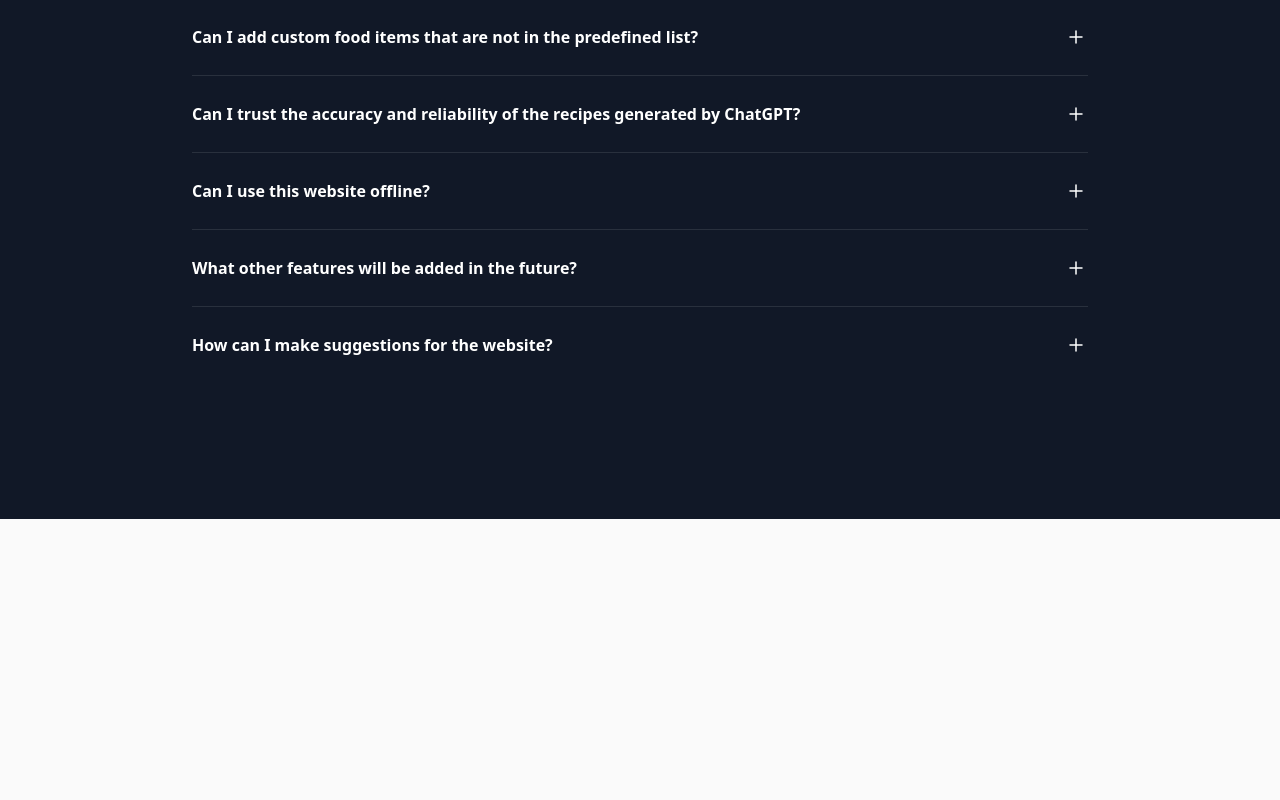
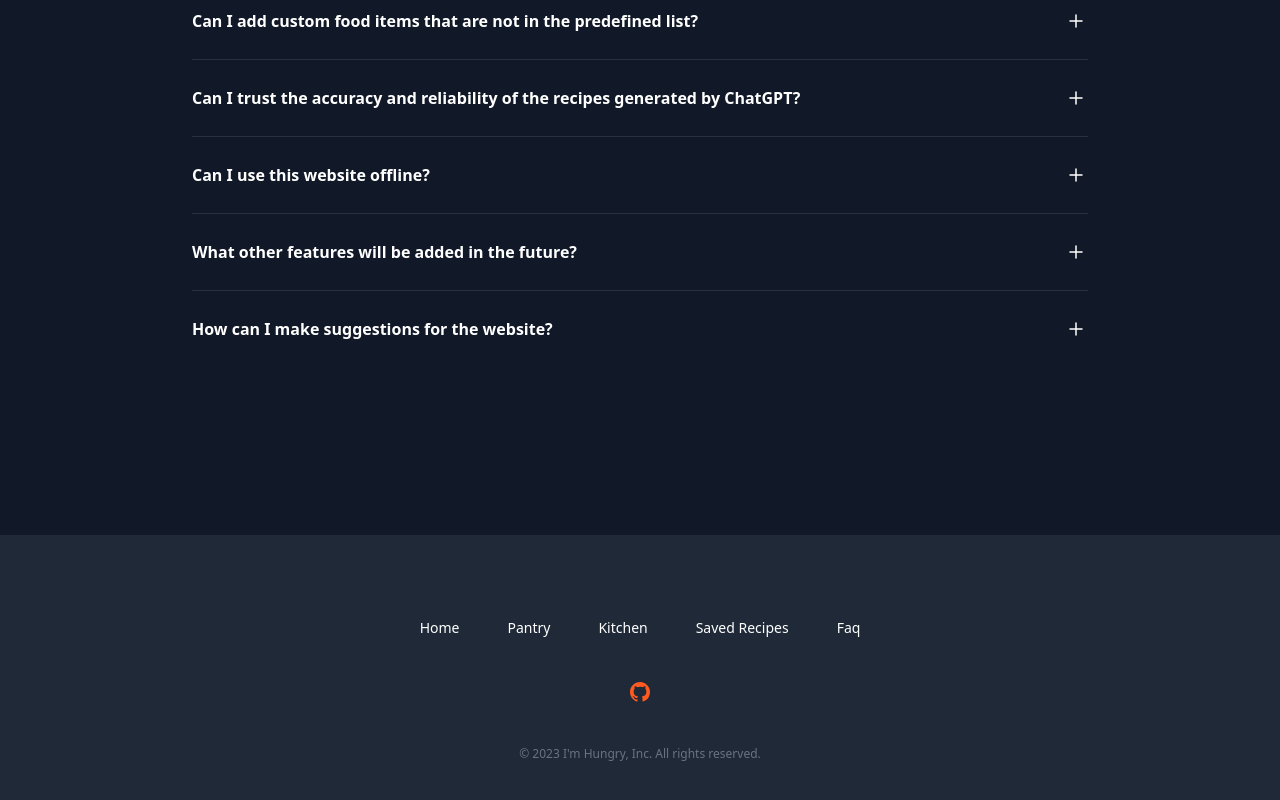
Before and after one commit to monysary/i-m-hungry-recipe-app, a Next.js app: page /faq in a window 1280 px wide. Shown: the part 614-1414 px from the top of the page. Before the commit the page ends 1133 px from the top, so only its background shows below. Built offline with nearby package versions, Linux system fonts and the light colour scheme.

Commit message:
added footer component && update styling

```diff
--- /dev/null
+++ b/src/components/footer.jsx
@@ -0,0 +1,54 @@
+
+  export default function Footer() {
+    return (
+      <footer className="bg-gray-800 w-full">
+        <div className="mx-auto max-w-7xl overflow-hidden px-6 py-20 lg:px-8">
+          <nav className="-mb-6 columns-2 sm:flex sm:justify-center sm:space-x-12" aria-label="Footer">
+            {navigation.main.map((item) => (
+              <div key={item.name} className="pb-6">
+                <a href={item.href} className="text-sm leading-6 text-white hover:text-gray-400 transition ease-out">
+                  {item.name}
+                </a>
+              </div>
+            ))}
+          </nav>
+          <div className="mt-10 flex justify-center space-x-10">
+            {navigation.social.map((item) => (
+              <a key={item.name} href={item.href} className="text-orange-500 hover:text-orange-400 transition ease-out">
+                <span className="sr-only">{item.name}</span>
+                <item.icon className="h-6 w-6" aria-hidden="true" />
+              </a>
+            ))}
+          </div>
+          <p className="mt-10 text-center text-xs leading-5 text-gray-500">
+            &copy; 2023 I'm Hungry, Inc. All rights reserved.
+          </p>
+        </div>
+      </footer>
+    )
+  }
+
+  const navigation = {
+    main: [
+      { name: 'Home', href: '/' },
+      { name: 'Pantry', href: '/pantry' },
+      { name: 'Kitchen', href: '/kitchen' },
+      { name: 'Saved Recipes', href: '/savedRecipes' },
+      { name: 'Faq', href: '/faq' },
+    ],
+    social: [
+      {
+        name: 'GitHub',
+        href: 'https://github.com/monysary/i-m-hungry-recipe-app',
+        icon: (props) => (
+          <svg fill="currentColor" viewBox="0 0 24 24" {...props}>
+            <path
+              fillRule="evenodd"
+              d="M12 2C6.477 2 2 6.484 2 12.017c0 4.425 2.865 8.18 6.839 9.504.5.092.682-.217.682-.483 0-.237-.008-.868-.013-1.703-2.782.605-3.369-1.343-3.369-1.343-.454-1.158-1.11-1.466-1.11-1.466-.908-.62.069-.608.069-.608 1.003.07 1.531 1.032 1.531 1.032.892 1.53 2.341 1.088 2.91.832.092-.647.35-1.088.636-1.338-2.22-.253-4.555-1.113-4.555-4.951 0-1.093.39-1.988 1.029-2.688-.103-.253-.446-1.272.098-2.65 0 0 .84-.27 2.75 1.026A9.564 9.564 0 0112 6.844c.85.004 1.705.115 2.504.337 1.909-1.296 2.747-1.027 2.747-1.027.546 1.379.202 2.398.1 2.651.64.7 1.028 1.595 1.028 2.688 0 3.848-2.339 4.695-4.566 4.943.359.309.678.92.678 1.855 0 1.338-.012 2.419-.012 2.747 0 .268.18.58.688.482A10.019 10.019 0 0022 12.017C22 6.484 17.522 2 12 2z"
+              clipRule="evenodd"
+            />
+          </svg>
+        ),
+      },
+    ],
+  }
--- a/src/components/layout.jsx
+++ b/src/components/layout.jsx
@@ -1,3 +1,4 @@
+import Footer from "./footer";
 import Navbar from "./navbar";
 
 function Layout({ children }) {
@@ -5,6 +6,7 @@ function Layout({ children }) {
         <>
             <Navbar />
             <div>{children}</div>
+            <Footer />
         </>
     )
 }
--- a/src/components/navbar.jsx
+++ b/src/components/navbar.jsx
@@ -43,10 +43,10 @@ function Navbar() {
                         </button>
                     </div>
                     <div className="md:flex flex-1 items-center justify-center md:items-stretch md:justify-start hidden">
-                        <Link href='/' className="text-gray-300 hover:bg-gray-700 hover:text-white rounded-md px-3 py-2 text-md font-medium">Home</Link>
-                        <Link href='/pantry' className="text-gray-300 hover:bg-gray-700 hover:text-white rounded-md px-3 py-2 text-md font-medium">Pantry</Link>
-                        <Link href='/kitchen' className="text-gray-300 hover:bg-gray-700 hover:text-white rounded-md px-3 py-2 text-md font-medium">Kitchen</Link>
-                        <Link href='/savedRecipes' className="text-gray-300 hover:bg-gray-700 hover:text-white rounded-md px-3 py-2 text-md font-medium">Saved Recipes</Link>
+                        <Link href='/' className="text-gray-300 hover:bg-gray-700 hover:text-white rounded-md px-3 py-2 text-md font-medium transition ease-out">Home</Link>
+                        <Link href='/pantry' className="text-gray-300 hover:bg-gray-700 hover:text-white rounded-md px-3 py-2 text-md font-medium transition ease-out">Pantry</Link>
+                        <Link href='/kitchen' className="text-gray-300 hover:bg-gray-700 hover:text-white rounded-md px-3 py-2 text-md font-medium transition ease-out">Kitchen</Link>
+                        <Link href='/savedRecipes' className="text-gray-300 hover:bg-gray-700 hover:text-white rounded-md px-3 py-2 text-md font-medium transition ease-out">Saved Recipes</Link>
                         <Link href='/faq'
                         className="text-gray-300 hover:bg-gray-700 hover:text-white rounded-md px-3 py-2 text-md font-medium">FAQ</Link>
                     </div>
@@ -79,6 +79,7 @@ function Navbar() {
                     <Link href="/pantry" className="text-gray-300 hover:bg-gray-700 hover:text-white block rounded-md px-3 py-2 text-base font-medium">Pantry</Link>
                     <Link href="/kitchen" className="text-gray-300 hover:bg-gray-700 hover:text-white block rounded-md px-3 py-2 text-base font-medium">Kitchen</Link>
                     <Link href="/savedRecipes" className="text-gray-300 hover:bg-gray-700 hover:text-white block rounded-md px-3 py-2 text-base font-medium">Saved Recipes</Link>
+                    <Link href="/faq" className="text-gray-300 hover:bg-gray-700 hover:text-white block rounded-md px-3 py-2 text-base font-medium">Faq</Link>
                 </div>
             </div>
         </nav>
--- a/src/pages/faq.jsx
+++ b/src/pages/faq.jsx
@@ -1,60 +1,10 @@
 import { Disclosure } from "@headlessui/react";
 import { MinusSmallIcon, PlusSmallIcon } from "@heroicons/react/24/outline";
 
-const faqs = [
-	{
-		question: "How do I add food items to my pantry?",
-		answer:
-			"To add food items into your pantry, go to the pantry tab, type in your ingredient, select a category, and then press the Add button!",
-	},
-	{
-		question: "How can I remove items from my pantry?",
-		answer:
-			"To remove items from your pantry, go to the Pantry page and locate the item you want to remove. Click on the Update button, click on the X icon on whichever ingredient, and it will be removed from your pantry.",
-	},
-	{
-		question: "How do I select foods in the kitchen page?",
-		answer:
-			"On the Kitchen page, you can choose your ingredients by selecting category, ingredient, then pressing the Add button. Once you've selected the desired foods, click on the Generate Recipe button.",
-	},
-	{
-		question: "How can I save the generated recipes?",
-		answer:
-			"After generating a recipe in the Kitchen page, there will be a Save Recipe button at the bottom of the recipe. This will allow you to store the recipe for future reference (where you can find it in the Saved Recipes tab).",
-	},
-	{
-		question:
-			"Can I add custom food items that are not in the predefined list?",
-		answer:
-			"Yes, you can add custom food items to your pantry. If the food item is not available in the predefined list, you can simply enter the name and select the Other category.",
-	},
-	{
-		question:
-			"Can I trust the accuracy and reliability of the recipes generated by ChatGPT?",
-		answer:
-			"ChatGPT strives to provide accurate and reliable recipes. However, it's important to note that the recipes generated by ChatGPT are based on patterns and information from a large dataset. While the model attempts to produce high-quality recipes, there may be occasional errors or inconsistencies. We recommend using the recipes generated by ChatGPT as a source of inspiration and double-checking specific instructions or ingredient quantities to ensure the best results.",
-	},
-	{
-		question: "Can I use this website offline?",
-		answer:
-			"This website can only be used online because you are communicating with ChatGPT, which requires an internet connection.",
-	},
-	{
-		question: "What other features will be added in the future?",
-		answer:
-			"The team at I'm Hungry is striving to add many features to this website. Such as daily, weekly, and monthly meal plans.",
-	},
-	{
-		question: "How can I make suggestions for the website?",
-		answer:
-			"You can send an email to info@imhungry.com! We will gladly accept your feedback.",
-	},
-];
-
-export default function Example() {
+export default function Faq() {
 	return (
-		<div className='bg-gray-900'>
-			<div className='mx-auto max-w-7xl px-6 py-24 sm:py-32 lg:px-8 lg:py-40'>
+		<div className='bg-gray-900 h-full'>
+			<div className='mx-auto max-w-7xl px-6 pt-12 sm:py-32 lg:px-8 lg:pt-36 md:pb-48'>
 				<div className='mx-auto max-w-4xl divide-y divide-white/10'>
 					<h2 className='text-2xl font-bold leading-10 tracking-tight text-white'>
 						Frequently asked questions
@@ -112,3 +62,53 @@ export default function Example() {
 		</div>
 	);
 }
+
+const faqs = [
+	{
+		question: "How do I add food items to my pantry?",
+		answer:
+			"To add food items into your pantry, go to the pantry tab, type in your ingredient, select a category, and then press the Add button!",
+	},
+	{
+		question: "How can I remove items from my pantry?",
+		answer:
+			"To remove items from your pantry, go to the Pantry page and locate the item you want to remove. Click on the Update button, click on the X icon on whichever ingredient, and it will be removed from your pantry.",
+	},
+	{
+		question: "How do I select foods in the kitchen page?",
+		answer:
+			"On the Kitchen page, you can choose your ingredients by selecting category, ingredient, then pressing the Add button. Once you've selected the desired foods, click on the Generate Recipe button.",
+	},
+	{
+		question: "How can I save the generated recipes?",
+		answer:
+			"After generating a recipe in the Kitchen page, there will be a Save Recipe button at the bottom of the recipe. This will allow you to store the recipe for future reference (where you can find it in the Saved Recipes tab).",
+	},
+	{
+		question:
+			"Can I add custom food items that are not in the predefined list?",
+		answer:
+			"Yes, you can add custom food items to your pantry. If the food item is not available in the predefined list, you can simply enter the name and select the Other category.",
+	},
+	{
+		question:
+			"Can I trust the accuracy and reliability of the recipes generated by ChatGPT?",
+		answer:
+			"ChatGPT strives to provide accurate and reliable recipes. However, it's important to note that the recipes generated by ChatGPT are based on patterns and information from a large dataset. While the model attempts to produce high-quality recipes, there may be occasional errors or inconsistencies. We recommend using the recipes generated by ChatGPT as a source of inspiration and double-checking specific instructions or ingredient quantities to ensure the best results.",
+	},
+	{
+		question: "Can I use this website offline?",
+		answer:
+			"This website can only be used online because you are communicating with ChatGPT, which requires an internet connection.",
+	},
+	{
+		question: "What other features will be added in the future?",
+		answer:
+			"The team at I'm Hungry is striving to add many features to this website. Such as daily, weekly, and monthly meal plans.",
+	},
+	{
+		question: "How can I make suggestions for the website?",
+		answer:
+			"You can send an email to info@imhungry.com! We will gladly accept your feedback.",
+	},
+];
--- a/src/pages/kitchen.jsx
+++ b/src/pages/kitchen.jsx
@@ -139,7 +139,7 @@ function Kitchen() {
       <Head>
         <title>Chefing it up!</title>
       </Head>
-      <div className="flex justify-center">
+      <div className="flex justify-center h-screen">
       <div className="max-w-[1280px] w-full px-4 py-6">
       <div className='min-h-full px-2 py-6'>
         <div className='relative flex items-start gap-1'>
--- a/src/pages/savedRecipes.jsx
+++ b/src/pages/savedRecipes.jsx
@@ -47,7 +47,7 @@ function SavedRecipes() {
 
   if (myRecipes < 1)
     return (
-      <div className="flex justify-center">
+      <div className="flex justify-center h-screen">
       <div className="max-w-[1280px] w-full px-2 py-6 mt-24">
           <SavedRecipesEmptyState />
       </div>
@@ -60,7 +60,7 @@ function SavedRecipes() {
         <title>What am I craving?</title>
       </Head>
       {myRecipes?.length > 0 &&
-       <div className="flex justify-center">
+       <div className="flex justify-center h-screen">
        <div className="max-w-[1280px] w-full px-2 py-6">
          <div className='min-h-full  px-4 py-6 '>
           <div>
```
Lines whose indentation alone changed are shown as unchanged.
